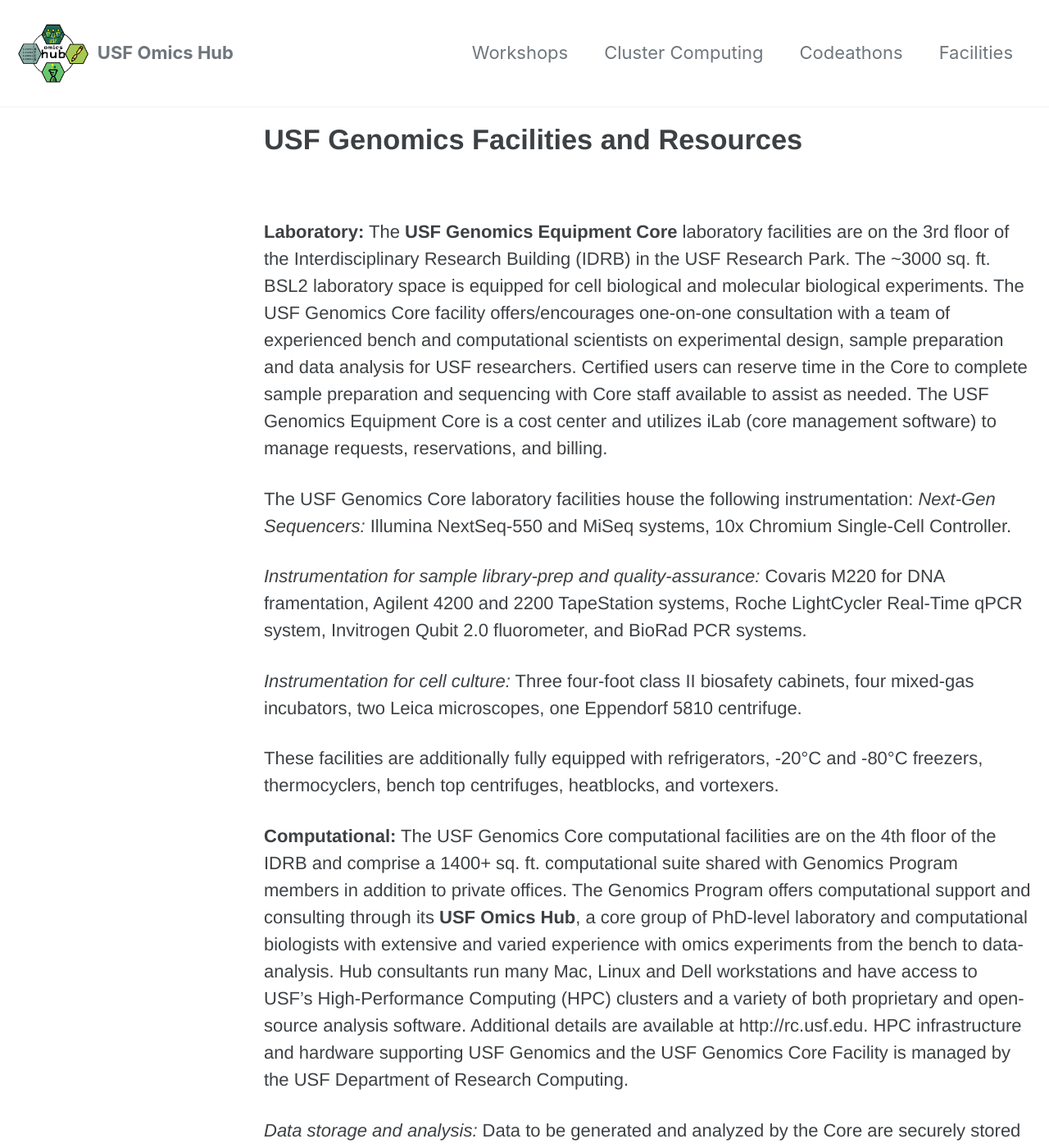
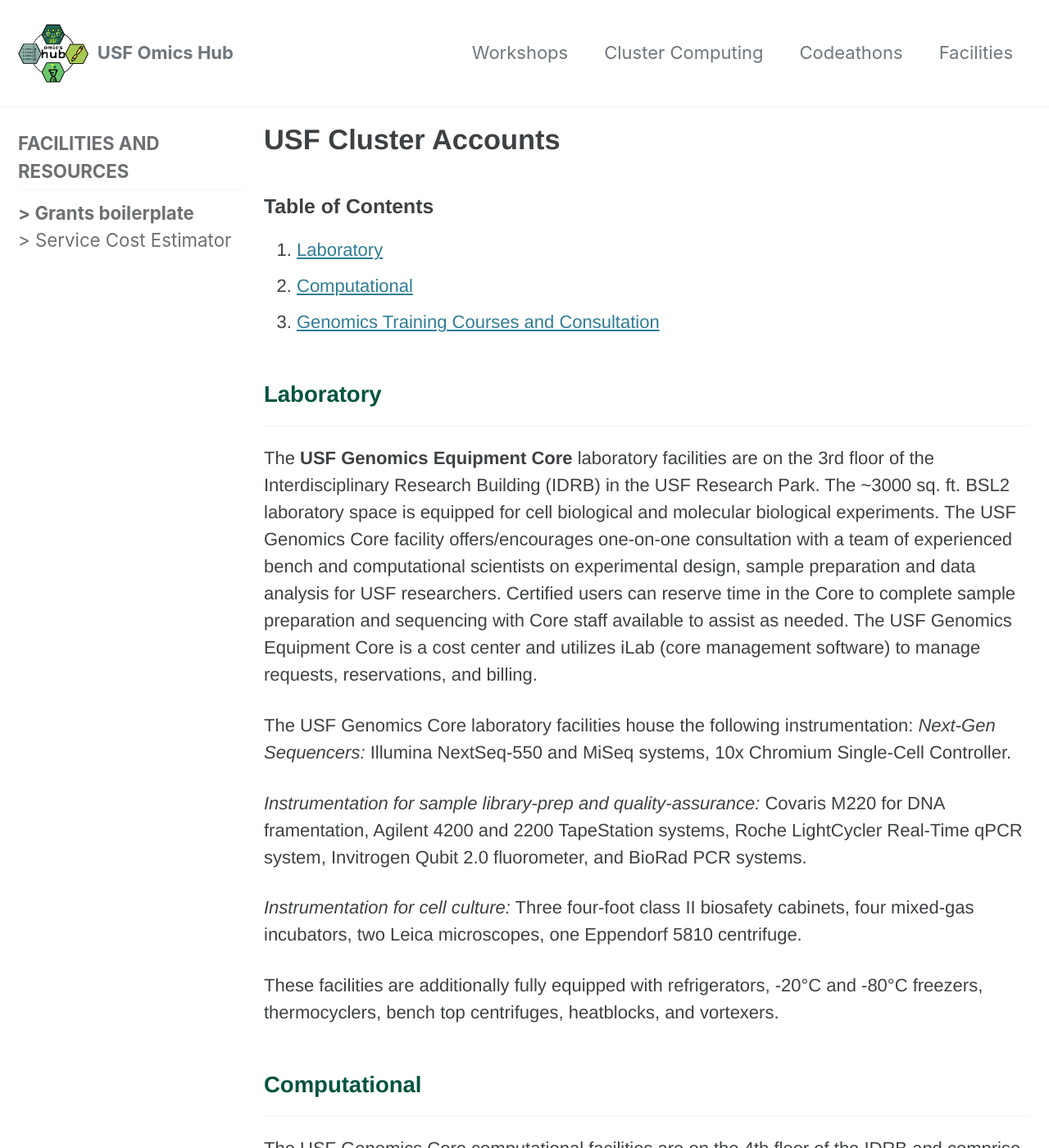
Before and after one commit to usfomicshub/usfomicshub.github.io, a Jekyll site: the page built from FacilitiesResources/index.md, in a window 1280 px wide and 1400 px high. Shown: the whole window at 82% size. Built offline with Jekyll 4.4.1, drawn with Linux system fonts in a browser that asks for light colours; cached includes are drawn as plain includes; some of the changed text lies outside the part shown.

Commit message:
Update index.md

```diff
--- a/FacilitiesResources/index.md
+++ b/FacilitiesResources/index.md
@@ -1,11 +1,24 @@
 ---
-layout: single
-title: "USF Genomics Facilities and Resources"
+layout: posts
+title: "USF Cluster Accounts"
+sidebar:
+  nav: "docs-4"
 classes: wide
 ---
-<br>
+### Table of Contents
 
-**Laboratory:**  The **USF Genomics Equipment Core** laboratory facilities are on the 3rd floor of the Interdisciplinary Research Building (IDRB) in the USF Research Park.  The ~3000 sq. ft. BSL2 laboratory space is equipped for cell biological and molecular biological experiments. The USF Genomics Core facility offers/encourages one-on-one consultation with a team of experienced bench and computational scientists on experimental design, sample preparation and data analysis for USF researchers. Certified users can reserve time in the Core to complete
+1. [Laboratory](#laboratory)
+2. [Computational](#computational)
+3. [Genomics Training Courses and Consultation](#genomics-training)
+
+
+
+<a id="laboratory"></a>
+<h2 style="color:#005440">Laboratory</h2>
+
+***
+
+The **USF Genomics Equipment Core** laboratory facilities are on the 3rd floor of the Interdisciplinary Research Building (IDRB) in the USF Research Park.  The ~3000 sq. ft. BSL2 laboratory space is equipped for cell biological and molecular biological experiments. The USF Genomics Core facility offers/encourages one-on-one consultation with a team of experienced bench and computational scientists on experimental design, sample preparation and data analysis for USF researchers. Certified users can reserve time in the Core to complete
 sample preparation and sequencing with Core staff available to assist as needed. The USF
 Genomics Equipment Core is a cost center and utilizes iLab (core management software) to
 manage requests, reservations, and billing.
@@ -19,8 +32,21 @@
 
 These facilities are additionally fully equipped with refrigerators, -20°C and -80°C freezers, thermocyclers, bench top centrifuges, heatblocks, and vortexers.
 
-**Computational:** The USF Genomics Core computational facilities are on the 4th floor of the IDRB and comprise a 1400+ sq. ft. computational suite shared with Genomics Program members in addition to private offices. The Genomics Program offers computational support and consulting through its **USF Omics Hub**, a core group of PhD-level laboratory and computational biologists with extensive and varied experience with omics experiments from the bench to data-analysis. Hub consultants run many Mac, Linux and Dell workstations and have access to USF’s High-Performance Computing (HPC) clusters and a variety of both proprietary and open-source analysis software. Additional details are available at http://rc.usf.edu. HPC infrastructure and hardware supporting USF Genomics and the USF Genomics Core Facility is managed by the USF Department of Research Computing.
+
+
+<a id="computational"></a>
+<h2 style="color:#005440">Computational</h2>
+
+***
+
+The USF Genomics Core computational facilities are on the 4th floor of the IDRB and comprise a 1400+ sq. ft. computational suite shared with Genomics Program members in addition to private offices. The Genomics Program offers computational support and consulting through its **USF Omics Hub**, a core group of PhD-level laboratory and computational biologists with extensive and varied experience with omics experiments from the bench to data-analysis. Hub consultants run many Mac, Linux and Dell workstations and have access to USF’s High-Performance Computing (HPC) clusters and a variety of both proprietary and open-source analysis software. Additional details are available at http://rc.usf.edu. HPC infrastructure and hardware supporting USF Genomics and the USF Genomics Core Facility is managed by the USF Department of Research Computing.
 
 _Data storage and analysis:_ Data to be generated and analyzed by the Core are securely stored on a 1000-core HIPAA-compliant cluster, and Genomics Program researchers have priority access to HPC and a 9152-core general-computation cluster with multi-core servers located in the on-campus datacenter. The total of 419 nodes have a memory of 46,228 GB RAM. The nodes in the cluster are connected with either a QDR InfiniBand fabric (older hardware) or an Intel Omnipath fabric (newer hardware) for computations as well as a separate Ethernet-management network.  All nodes in the clusters are connected (over either QDR Infiniband or Omnipath) to a 2.1~PB GPFS system or a 300 TB BeeGFS system (dedicated to the HIPAA-compliant cluster). The HPC clusters also have close to 100 nodes outfitted with Nvidia GPU resources with a total of 222 GPUs in production.
 
-**Genomics Training Courses and consultation:** The USF Genomics Program offers both laboratory- and computational- workshops for Next-Gen sequencing and data analysis through the **USF Genomics Equipment Core** facility and the **Omics Hub**. The Hub are additionally available for consultations to support project-planning, experimental design, and cost estimates, as well as longer-term collaboration on funded projects.
+
+<a id="genomics-training"></a>
+<h2 style="color:#005440">Genomics Training Courses and Consultation</h2>
+
+***
+
+The USF Genomics Program offers both laboratory- and computational- workshops for Next-Gen sequencing and data analysis through the **USF Genomics Equipment Core** facility and the **Omics Hub**. The Hub are additionally available for consultations to support project-planning, experimental design, and cost estimates, as well as longer-term collaboration on funded projects.
```
